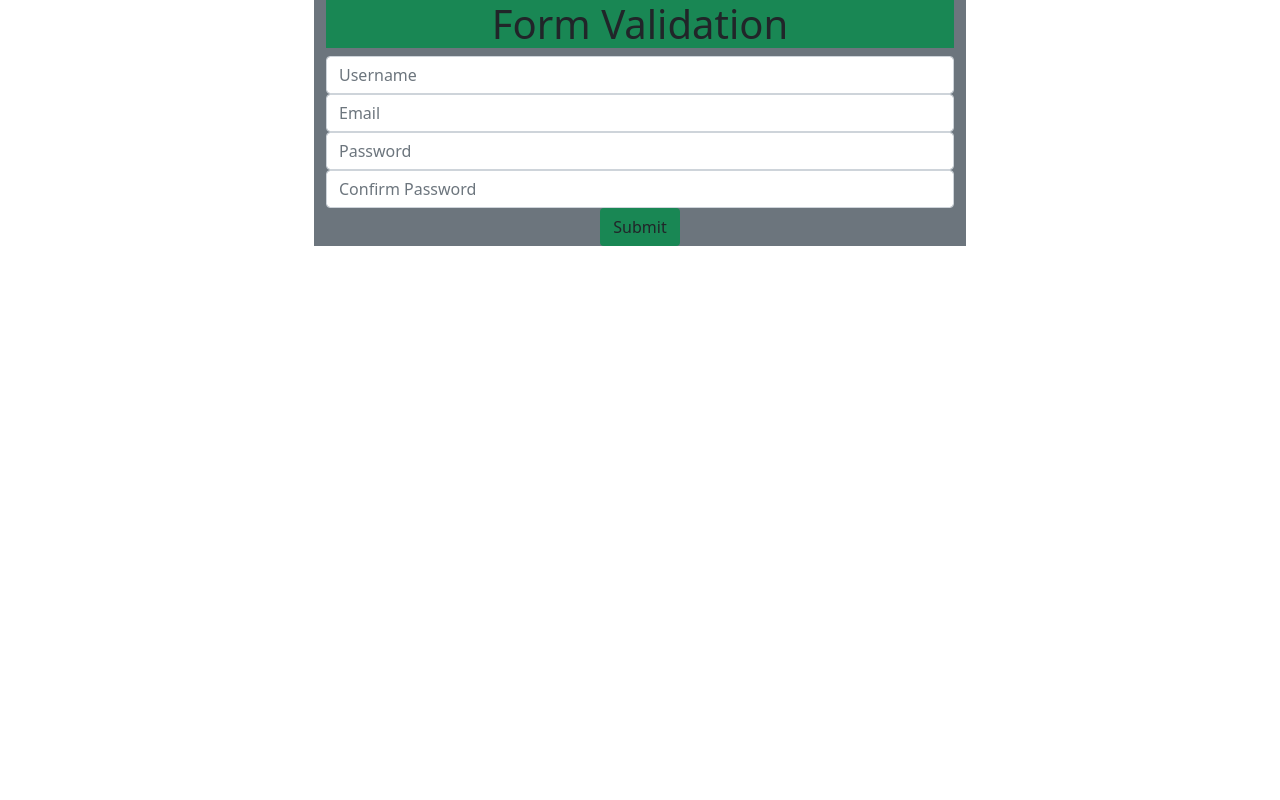
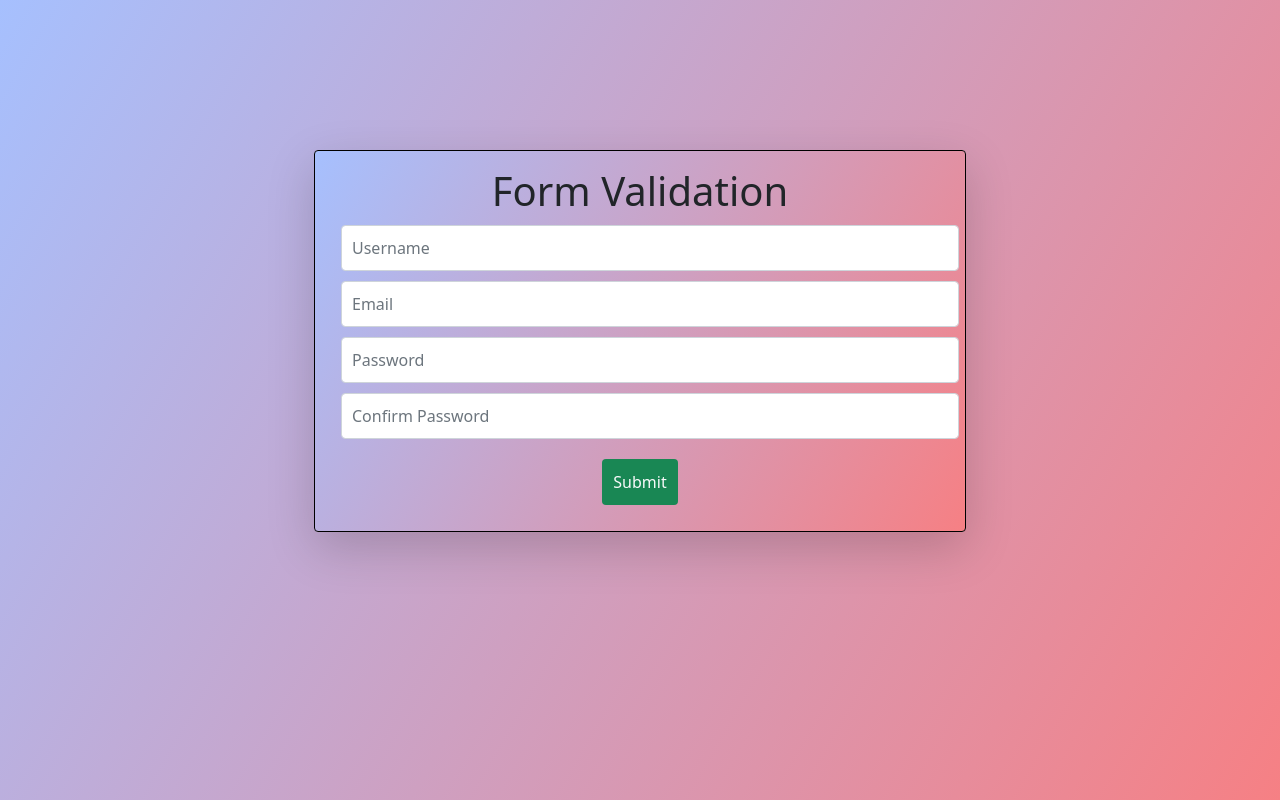
Before and after one commit to And4Web/ReactProject_3_FormValidation, a React (Create React App) app: page / in a window 1280 px wide. Built offline with nearby package versions, Linux system fonts and the light colour scheme.

Commit message:
css done

```diff
--- a/src/Main.js
+++ b/src/Main.js
@@ -4,8 +4,8 @@ export default function Main() {
   return (
     <div>
       <div className="row justify-content-center">
-        <div className="col-md-6 bg-secondary">
-          <h1 className="bg-success">Form Validation</h1>
+        <div className="col-md-6 shadow-lg p-3 mb-5 bg-white rounded ">
+          <h1>Form Validation</h1>
           <input type="text" placeholder="Username" className="form-control" />
           <input type="email" placeholder="Email" className="form-control" />
           <input
@@ -19,7 +19,7 @@ export default function Main() {
             className="form-control"
           />
 
-          <button className="btn bg-success">Submit</button>
+          <button className="btn bg-success text-light">Submit</button>
         </div>
       </div>
     </div>
--- a/src/index.css
+++ b/src/index.css
@@ -1,13 +1,30 @@
 body {
   margin: 0;
-  font-family: -apple-system, BlinkMacSystemFont, 'Segoe UI', 'Roboto', 'Oxygen',
-    'Ubuntu', 'Cantarell', 'Fira Sans', 'Droid Sans', 'Helvetica Neue',
+  font-family: -apple-system, BlinkMacSystemFont, "Segoe UI", "Roboto", "Oxygen",
+    "Ubuntu", "Cantarell", "Fira Sans", "Droid Sans", "Helvetica Neue",
     sans-serif;
   -webkit-font-smoothing: antialiased;
   -moz-osx-font-smoothing: grayscale;
+  background-image: linear-gradient(120deg, #a6c0fe 0%, #f68084 100%);
+  height: 100vh;
+}
+
+.col-md-6 {
+  margin-top: 150px !important;
+  border: 1px solid black;
+  border-radius: 10px;
+  background-image: linear-gradient(120deg, #a6c0fe 0%, #f68084 100%);
+}
+input {
+  margin: 10px !important;
+  padding: 10px !important;
+}
+button {
+  margin: 10px !important;
+  padding: 10px !important;
 }
 
 code {
-  font-family: source-code-pro, Menlo, Monaco, Consolas, 'Courier New',
+  font-family: source-code-pro, Menlo, Monaco, Consolas, "Courier New",
     monospace;
 }
```
Also changed, not shown: src/index.js (+6 -9 lines).
